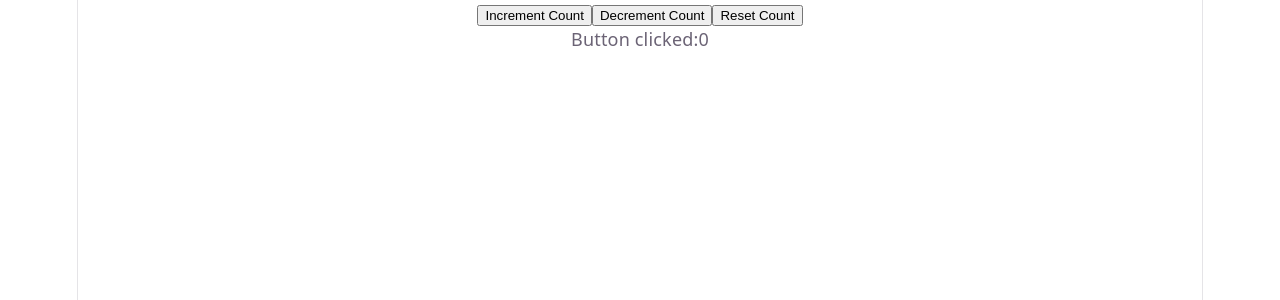
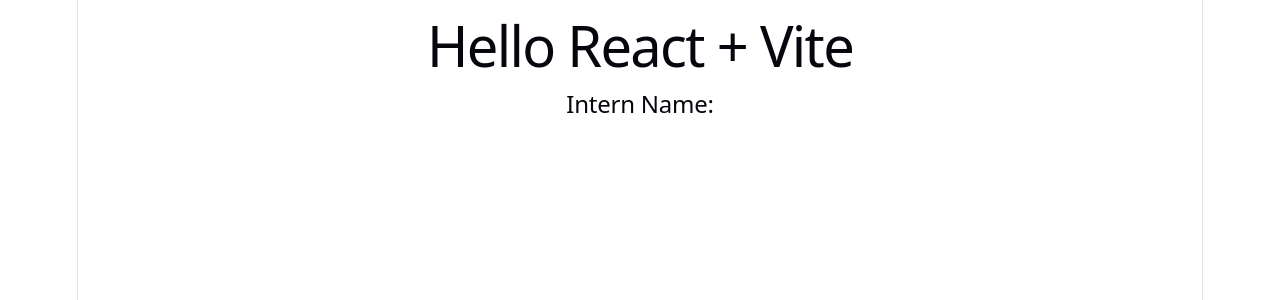
Before and after one commit to Paa1Vyas/react_interns, a React app: page / in a window 1280 px wide. Shown: the top 300 px of the page. Built offline with nearby package versions, Linux system fonts and the light colour scheme; the HTML template or start-up script is replaced by a standard one.

Commit message:
First commit

```diff
--- /dev/null
+++ b/myapp/app.js
@@ -0,0 +1 @@
+console.log("Meet Gami");
--- a/src/App.jsx
+++ b/src/App.jsx
@@ -1,20 +1,9 @@
-import { useState } from 'react'
-import reactLogo from './assets/react.svg'
-import viteLogo from './assets/vite.svg'
-import heroImg from './assets/hero.png'
-import Hello from './Hello'
-import './App.css'
-import StateDemo from './StateDemo'
-
 function App() {
-  const [count, setCount] = useState(0)
-
   return (
-    <>
-      {/* <h1>Hello MERN Stack</h1>
-      <Hello name="Paavan" dept="Computer Science"></Hello> */}
-      <StateDemo></StateDemo>
-    </>
+    <div>
+      <h1>Hello React + Vite</h1>
+      <h2>Intern Name: {import.meta.env.VITE_INTERN_NAME}</h2>
+    </div>
   )
 }
 
--- a/src/Hello.jsx
+++ b/src/Hello.jsx
@@ -6,6 +6,6 @@
     let name = name_data.name;
   return (
 
-    <div>Hello {name}, {department}</div>
+    <div>Hello {name_data.name}, {name_data.dept}</div>
   )
 }
```
